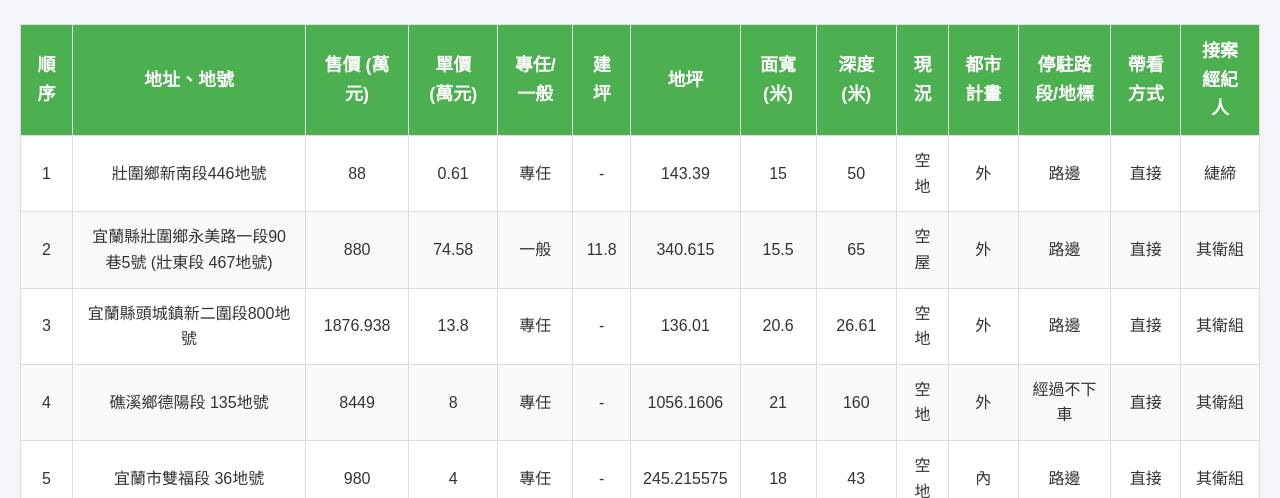
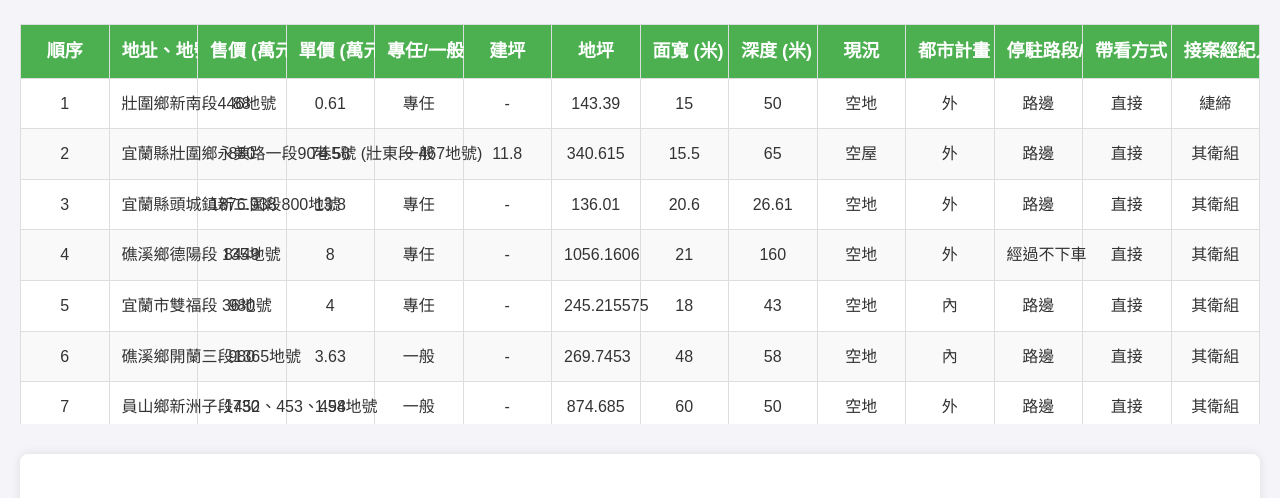
Before and after one commit to Larryveryhandsome/rewatch, a plain HTML site: page index.html in a window 1280 px wide. Shown: the part 96-594 px from the top of the page. Drawn offline with Linux system fonts and the light colour scheme.

Commit message:
Update index.html

```diff
--- a/index.html
+++ b/index.html
@@ -12,6 +12,7 @@
             font-size: 18px;
             line-height: 1.6;
             color: #333;
+            overflow-x: hidden; /* 防止整體頁面橫向滾動 */
         }
 
         h1 {
@@ -21,12 +22,14 @@
             margin-bottom: 30px;
         }
 
-        /* 表格容器，支援橫向滾動 */
+        /* 表格容器，支援縱向滾動並確保 sticky 生效 */
         .table-container {
             width: 100%;
-            overflow-x: auto;
-            margin: 20px 0;
-            position: relative; /* 確保子元素定位參考 */
+            overflow-x: auto; /* 橫向滾動 */
+            max-height: 400px; /* 限制表格高度，確保縱向滾動 */
+            overflow-y: auto; /* 縱向滾動 */
+            position: relative; /* 提供 sticky 參考 */
+            margin-bottom: 20px; /* 與下個區域保持距離 */
         }
 
         table {
@@ -34,6 +37,7 @@
             border-collapse: collapse;
             background-color: #fff;
             box-shadow: 0 0 10px rgba(0, 0, 0, 0.1);
+            table-layout: fixed; /* 固定表格列寬 */
         }
 
         th, td {
@@ -41,6 +45,7 @@
             border: 1px solid #ddd;
             text-align: center;
             font-size: 16px;
+            white-space: nowrap; /* 防止文字換行 */
         }
 
         /* 凍結標題列 */
@@ -49,22 +54,22 @@
             color: white;
             font-size: 18px;
             position: sticky;
-            top: 0; /* 固定在頁面頂部 */
-            z-index: 1; /* 確保標題層級最高 */
+            top: 0; /* 固定在頂部 */
+            z-index: 100; /* 提高層級，避免被覆蓋 */
         }
 
         tr:nth-child(even) {
             background-color: #f9f9f9;
         }
 
-        /* 停止凍結的區域 */
+        /* 地號區塊 */
         .parcel-section {
             margin: 30px 0;
             padding: 20px;
             background-color: #fff;
             border-radius: 8px;
             box-shadow: 0 0 10px rgba(0, 0, 0, 0.1);
-            position: relative; /* 確保區域定位 */
+            position: relative;
         }
 
         .parcel-section h2 {
@@ -152,6 +157,10 @@
             button {
                 padding: 10px 20px;
                 font-size: 14px;
+            }
+
+            .table-container {
+                max-height: 300px; /* 手機上降低高度 */
             }
         }
     </style>
```
